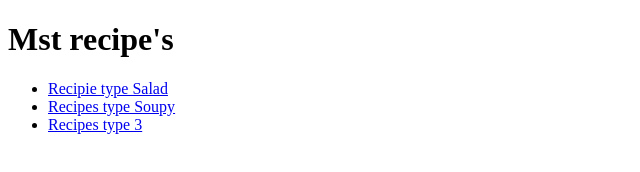
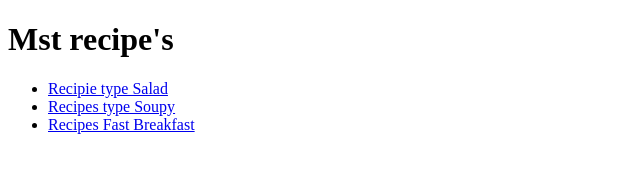
Before and after one commit to OptimisedLEarning/m-recipies, a plain HTML site: page index.html in a window 1280 px wide. Shown: the full height of the page, 0-640 px from the left. Drawn offline with Linux system fonts and the light colour scheme.

Commit message:
index page added  for my first sample Website idea

```diff
--- a/index.html
+++ b/index.html
@@ -17,7 +17,7 @@
             </li>
             <li> <a href="./recipies/soupy.html"> Recipes type  Soupy</a>
             </li>
-            <li> <a href="./recipies/soupy.html"> Recipes type  3 </a>
+            <li> <a href="./recipies/easybreskfast.html"> Recipes  Fast Breakfast </a>
             </li>
         </ul>
         <script src="" async defer></script>
```
